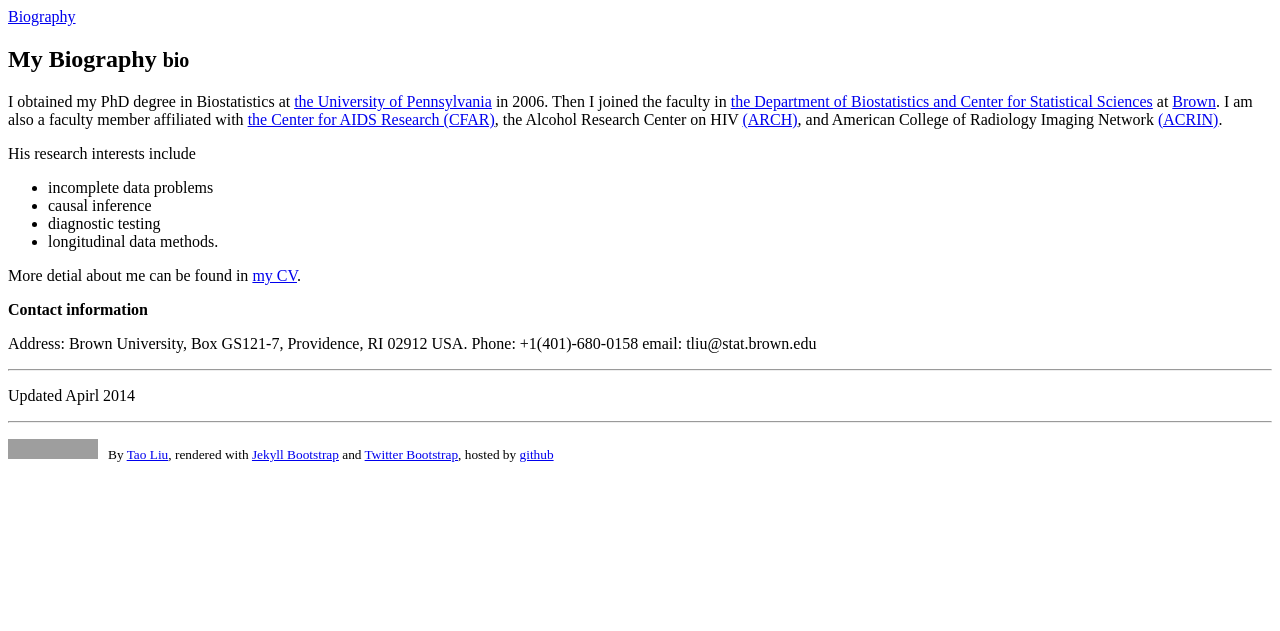
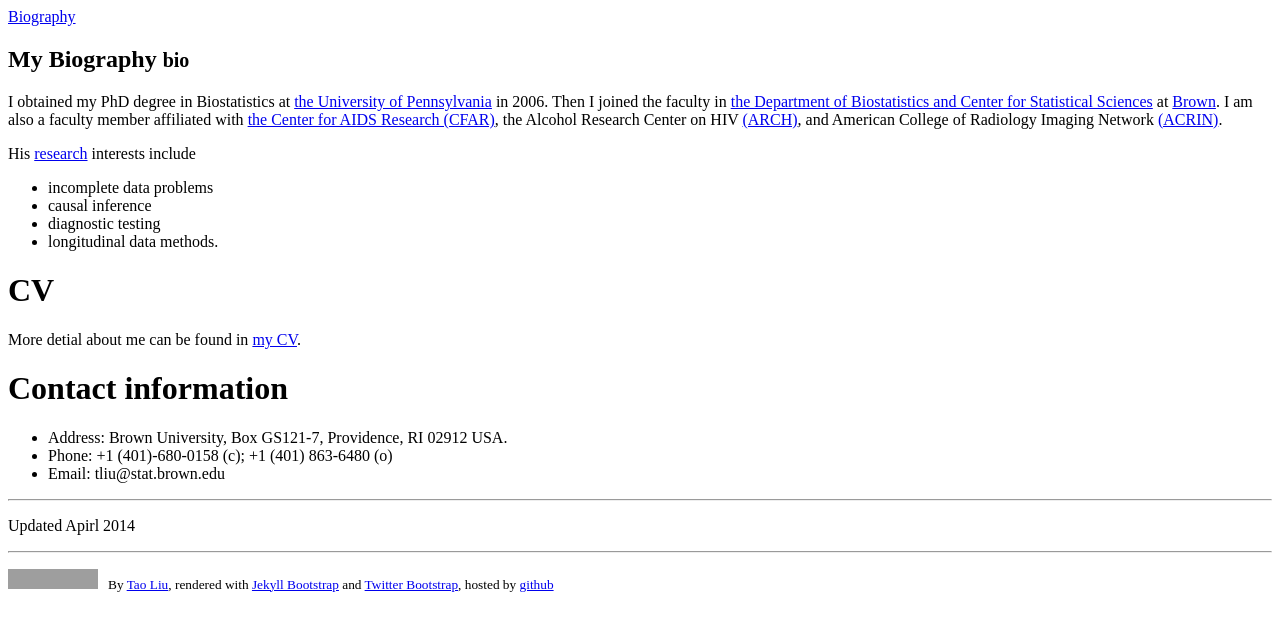
Before and after one commit to taotliu/my_bio, a Jekyll site: the page built from index.md, in a window 1280 px wide. Shown: the top 631 px of the page. Built offline with Jekyll 4.4.1, drawn with Linux system fonts in a browser that asks for light colours; grey boxes are pictures that could not be loaded.

Commit message:
bio updated

```diff
--- a/index.md
+++ b/index.md
@@ -6,20 +6,22 @@ tagline: bio
 
 I obtained my PhD degree in Biostatistics at [the University of Pennsylvania](http://upenn.edu) in 2006. Then I joined the faculty in [the Department of Biostatistics and Center for Statistical Sciences](http://stat.brown.edu) at [Brown](http://brown.edu). I am also a faculty member affiliated with [the Center for AIDS Research (CFAR)](http://cfar.org), the Alcohol Research Center on HIV [(ARCH)](foo), and American College of Radiology Imaging Network [(ACRIN)](http://acrin.org).
 
-His research interests include
+His [research](taotliu.github.io/my_research) interests include
 
 - incomplete data problems
 - causal inference
 - diagnostic testing
 - longitudinal data methods.
 
+# CV
+
 More detial about me can be found in [my CV](.).
 
-**Contact information**
+# Contact information
 
-Address: Brown University, Box GS121-7, Providence, RI 02912 USA.
-Phone: +1(401)-680-0158
-email: tliu@stat.brown.edu
+- Address: Brown University, Box GS121-7, Providence, RI 02912 USA.
+- Phone: +1 (401)-680-0158 (c); +1 (401) 863-6480 (o)
+- Email: tliu@stat.brown.edu
 
 
 ---
```
